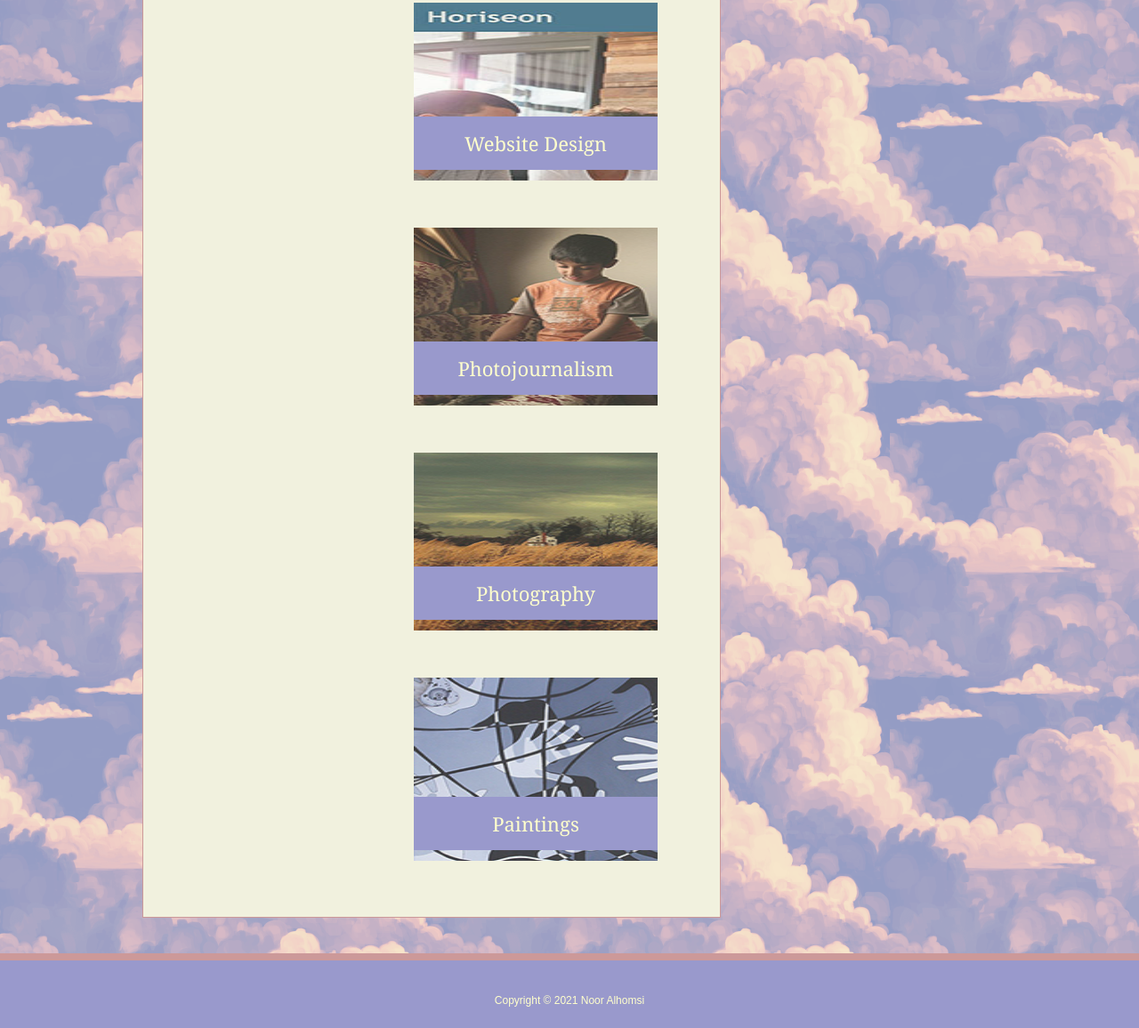
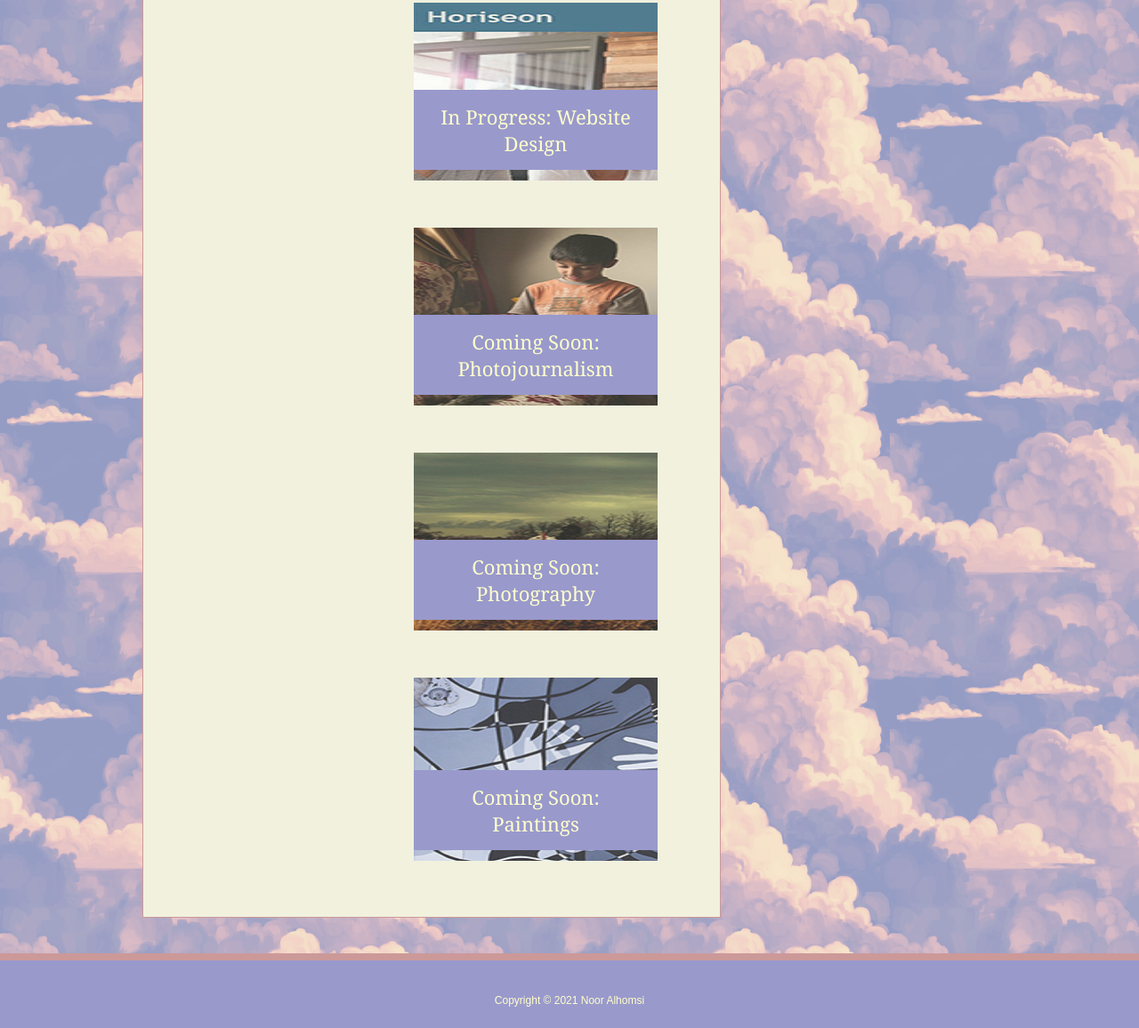
Before and after one commit to nalhomsi/Noor-Portfolio, a plain HTML site: page portfolio.html in a window 1280 px wide. Shown: the part 673-1829 px from the top of the page at 89% size. Drawn offline with Linux system fonts and the light colour scheme.

Commit message:
portfolio pic banners updated

```diff
--- a/portfolio.html
+++ b/portfolio.html
@@ -36,22 +36,22 @@
 
     <div class="work">
     <a href="https://nalhomsi.github.io/horiseon-web-specialists/"><img src="assets/images/Website.jpg" height="200" width="138" alt="Website Design">
-    <h3>Website Design</h3>
+    <h3>In Progress: Website Design</h3>
     </div>
 
     <div class="work">
     <a href="https://www.facebook.com/media/set/?set=a.538002731732"><img src="assets/images/Journalism.jpg" height="200" width="138" alt="Photojournalism">
-    <h3>Photojournalism</h3>
+    <h3>Coming Soon: Photojournalism</h3>
     </div>
 
     <div class="work">
     <a href="https://www.facebook.com/media/set/?set=a.520815520042"><img src="assets/images/Photography.jpg" height ="200" width="138" alt="Photography">
-    <h3>Photography</h3>
+    <h3>Coming Soon: Photography</h3>
     </div>
 
     <div class="work">
     <a href="https://www.facebook.com/media/set/?set=a.520815520042"><img src="assets/images/Painting.jpg" height="206" width="138" alt="Paintings"></a>
-    <h3>Paintings</h3>
+    <h3> Coming Soon: Paintings</h3>
     </div>
     </div>
 </section>
```
